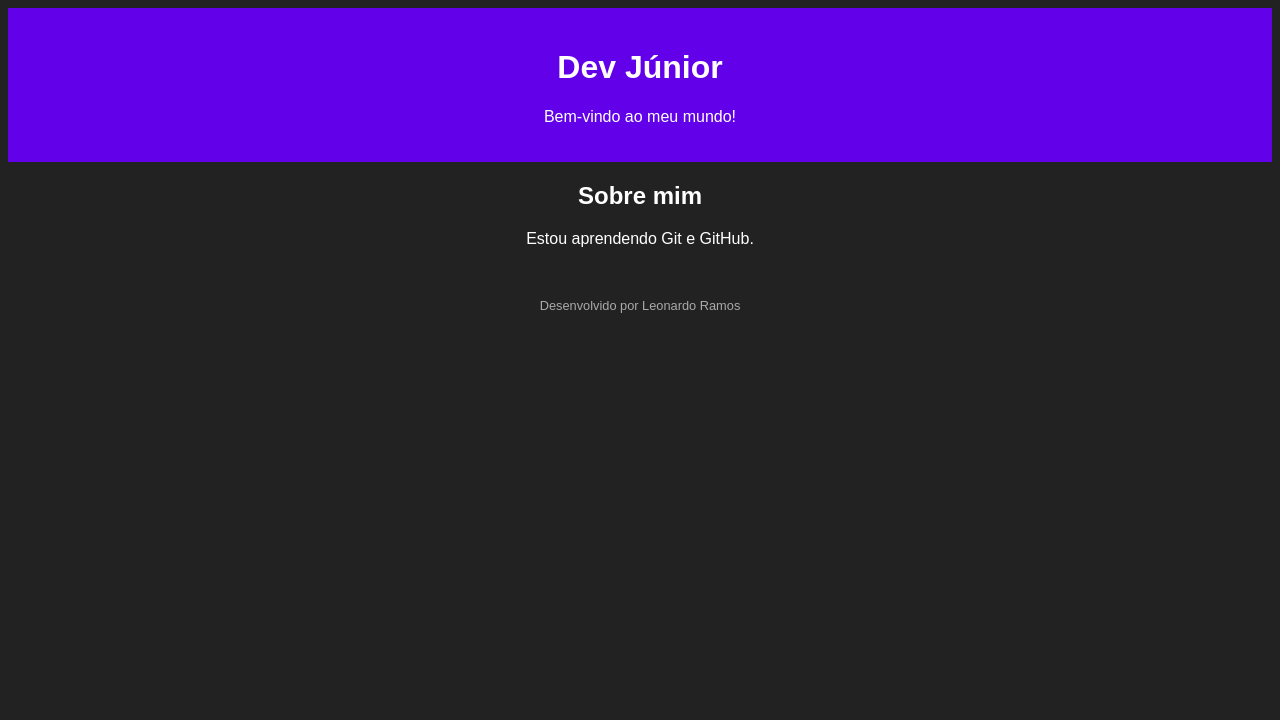
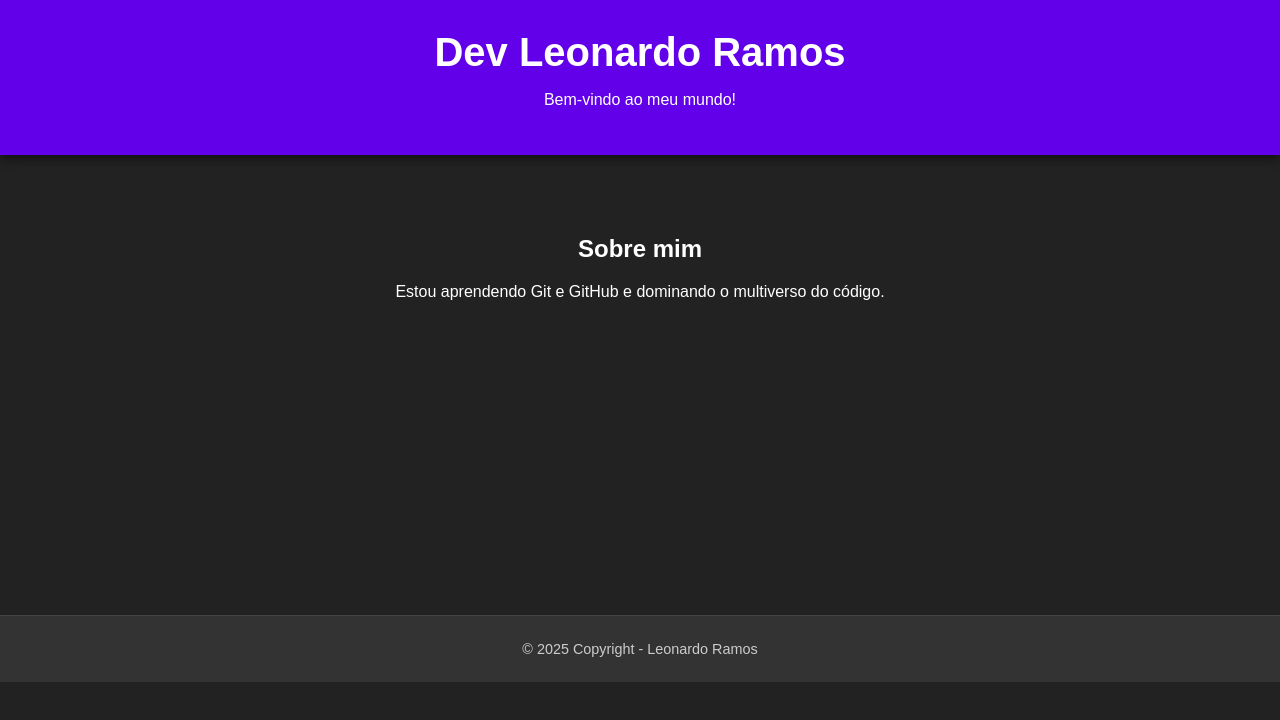
Before and after one commit to leonardoramos150-debug/portfolio-aula, a plain HTML site: page index.html in a window 1280 px wide. Drawn offline with Linux system fonts and the light colour scheme.

Commit message:
Site completo com rodapé Leonardo Ramos

```diff
--- a/index.html
+++ b/index.html
@@ -2,23 +2,24 @@
 <html lang="pt-br">
 <head>
     <meta charset="UTF-8">
-    <title>Meu Portfólio</title>
+    <meta name="viewport" content="width=device-width, initial-scale=1.0">
+    <title>Portfólio de Leonardo Ramos</title>
     <link rel="stylesheet" href="style.css">
 </head>
 <body>
 
     <header>
-        <h1>Dev Júnior</h1>
+        <h1>Dev Leonardo Ramos</h1>
         <p>Bem-vindo ao meu mundo!</p>
     </header>
 
     <main>
         <h2>Sobre mim</h2>
-        <p>Estou aprendendo Git e GitHub.</p>
+        <p>Estou aprendendo Git e GitHub e dominando o multiverso do código.</p>
     </main>
 
     <footer>
-        <p>Desenvolvido por Leonardo Ramos</p>
+        <p>&copy; 2025 Copyright - Leonardo Ramos</p>
     </footer>
 
 </body>
--- a/style.css
+++ b/style.css
@@ -1,19 +1,44 @@
+/* --- Configurações Gerais (Dark Mode) --- */
 body {
-    background-color: #222;
-    color: #fff;
+    background-color: #222; /* Fundo Escuro */
+    color: #fff;            /* Letra Branca */
     font-family: sans-serif;
     text-align: center;
+    margin: 0;              /* Remove margens brancas laterais */
+    padding: 0;
 }
 
+/* --- Cabeçalho Roxo --- */
 header {
-    background-color: #6200ea; /* Roxo */
-    padding: 20px;
-    margin-bottom: 20px;
+    background-color: #6200ea;
+    padding: 30px;
+    margin-bottom: 40px;
+    box-shadow: 0 4px 10px rgba(0,0,0,0.5); /* Sombra para destaque */
 }
 
-/* Opcional: Um estilo simples para o rodapé */
+h1 {
+    margin: 0;
+    font-size: 2.5rem;
+}
+
+/* --- Área Principal --- */
+main {
+    padding: 20px;
+    min-height: 40vh; /* Garante altura mínima para empurrar o rodapé */
+}
+
+/* --- Rodapé Estilo "Copyright" (Igual sua imagem) --- */
 footer {
-    margin-top: 50px;
-    font-size: 0.8em;
-    color: #aaa;
+    background-color: #333;  /* Cinza quase preto */
+    color: #ccc;             /* Texto cinza claro */
+    text-align: center;
+    padding: 25px 0;         /* Altura da barra */
+    margin-top: 60px;
+    width: 100%;
+    font-size: 0.9rem;       /* Fonte levemente menor */
+    border-top: 1px solid #444; /* Linha sutil no topo para acabamento */
 }
+
+footer p {
+    margin: 0; /* Remove espaços extras para centralizar perfeito */
+}
```
